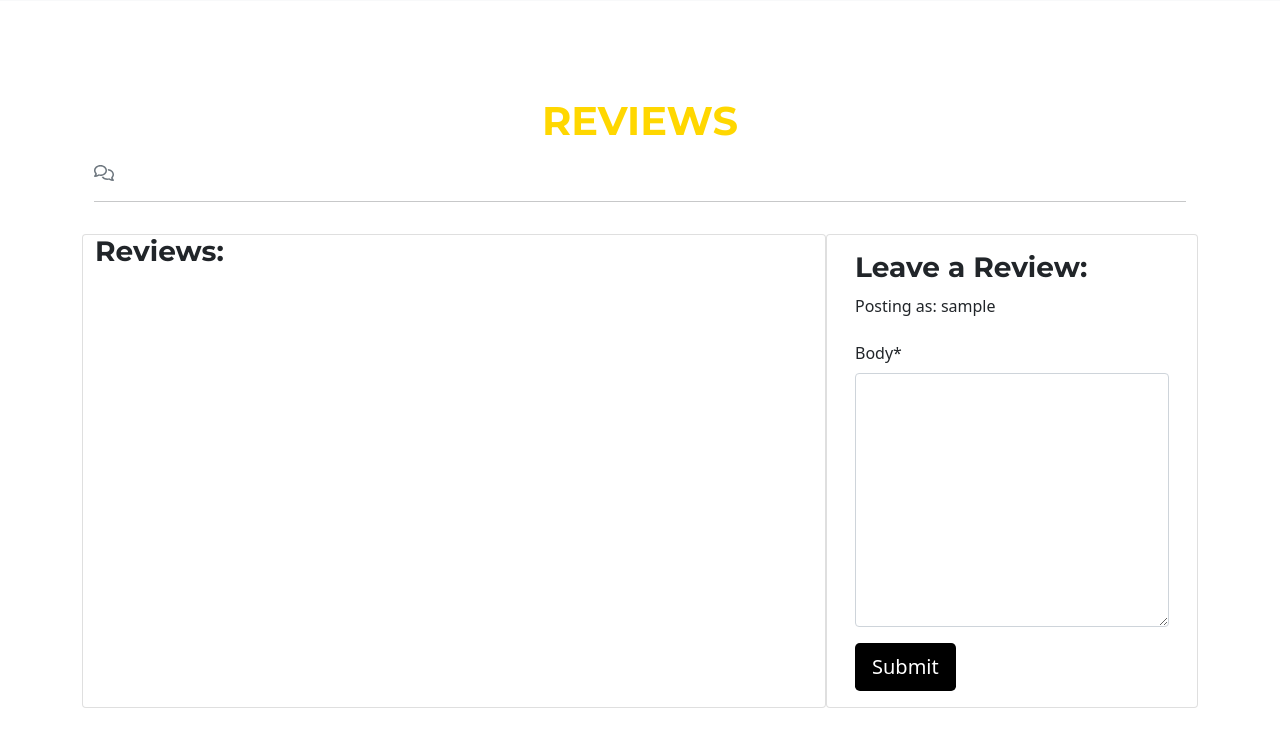
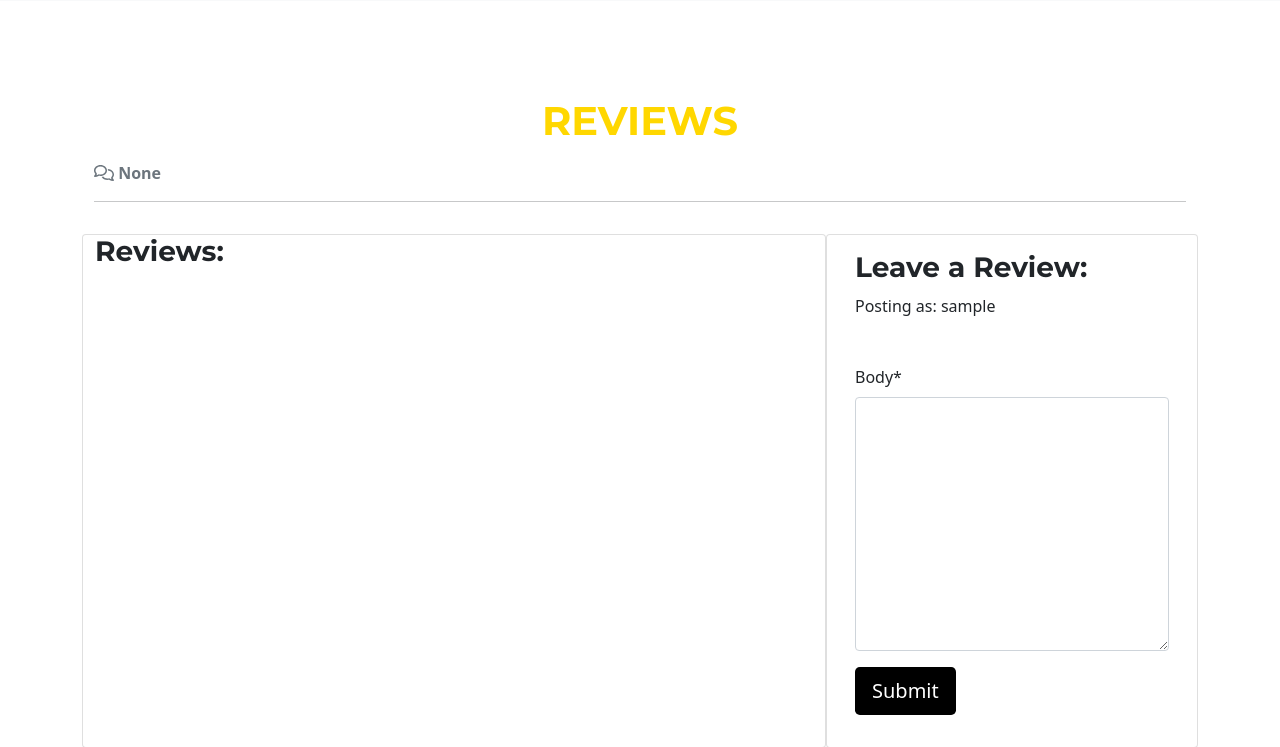
Before and after one commit to UloE-G/GoldenWokV3, a Django app: page / in a window 1280 px wide. Shown: the part 1998-2745 px from the top of the page. Run offline with Django 4.2, Linux system fonts and the light colour scheme; the visitor is signed in with stand-in values (Sample User, id 1); some libraries are stand-ins or nearby versions.

Commit message:
merged both class and function into one

```diff
--- a/about/templates/about/index.html
+++ b/about/templates/about/index.html
@@ -132,10 +132,9 @@
                         <form id="commentForm" method="post" style="margin-top: 1.3em;">
                             <div id="div_id_body" class="mb-3">
                                 <label for="id_body" class="form-label requiredField">
-                                    Body<span class="asteriskField">*</span>
+                                    <!-- Body<span class="asteriskField">*</span>  -->
                                 </label>
-                                <textarea name="body" cols="40" rows="10" class="textarea form-control"
-                                required="" id="id_body"> </textarea> </div>
+                                {{ comment_form | crispy }}
                                 {% csrf_token %}
                             <button id="submitButton" type="submit"
                             class="btn btn-signup btn-lg">Submit</button>
--- a/about/urls.py
+++ b/about/urls.py
@@ -2,5 +2,5 @@ from . import views
 from django.urls import path
 
 urlpatterns = [
-    path('', views.PostList.as_view(), name='about'),
+    path('', views.post_list_and_review, name='about'),
 ]
--- a/about/views.py
+++ b/about/views.py
@@ -5,37 +5,51 @@ from .forms import CommentForm
 from django.contrib import messages
 
 # Create your views here.
-class PostList(generic.ListView):
+def post_list_and_review(request, slug=None):
     queryset = Post.objects.filter(status=1)
-    template_name = "about/index.html"
+    post = None
+    comments = None
+    comment_count = None
+    comment_form = None
 
-def review(request):
-    queryset = Post.objects.filter(status=1)
-    post = get_object_or_404(queryset, slug=slug)
-    comments = post.comments.all().order_by("-created_on")
-    comment_count = post.comments.filter(approved=True).count()
+    if slug:
+        post = get_object_or_404(queryset, slug=slug)
+        comments = post.comments.all().order_by("-created_on")
+        comment_count = post.comments.filter(approved=True).count()
 
     if request.method == "POST":
         comment_form = CommentForm(data=request.POST)
-    if comment_form.is_valid():
-        comment = comment_form.save(commit=False)
-        comment.author = request.user
-        comment.post = post
-        comment.save()
-        messages.add_message(
-        request, messages.SUCCESS,
-        'Comment submitted and awaiting approval'
-        )
+        if comment_form.is_valid():
+            comment = comment_form.save(commit=False)
+            comment.author = request.user
+            comment.post = post
+            # comment.save()
+            messages.add_message(
+            request, messages.SUCCESS,
+            'Comment submitted and awaiting approval'
+            )
 
-    comment_form = CommentForm()
+    if not comment_form:
+        comment_form = CommentForm()
 
-    return render(
-    request,
-    "about/index.html",
-    {
+    context = {
         "post": post,
         "comments": comments,
         "comment_count": comment_count,
         "comment_form": comment_form,
-    },
-)
+    }
+
+    if post:
+        template_name = "about/index.html"
+    else:
+        template_name = "about/other_template.html"
+
+    return render(
+        request,
+        "about/index.html",
+        {
+            "post": post,
+            "comments": comments,
+            "comment_count": comment_count,
+            "comment_form": comment_form,
+        },)
```
